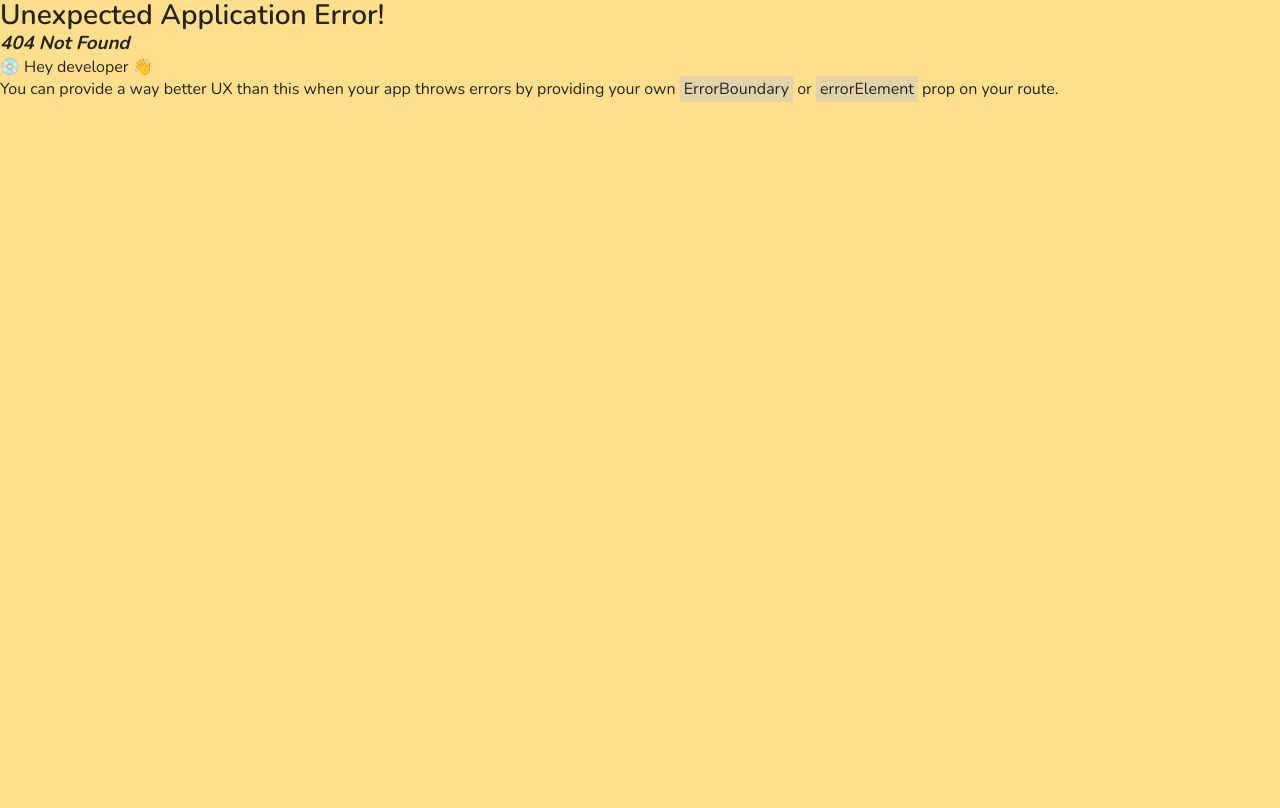
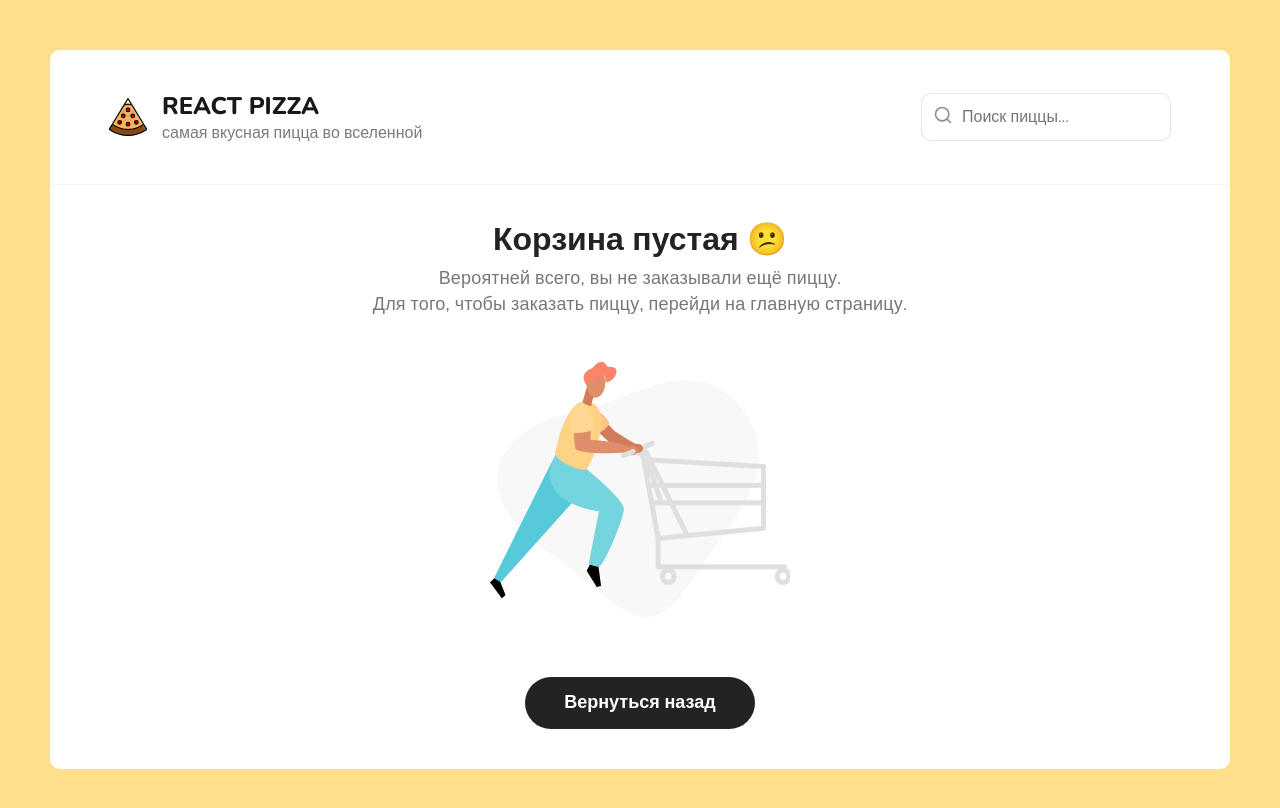
Before and after one commit to alexmegadrive/react-pizza, a React (Vite) app: page /cart in a window 1280 px wide. Before the commit this address had no page. Shown: the top 808 px of the page. Built offline with nearby package versions, Linux system fonts and the light colour scheme.

Commit message:
feat: add deploy clean config

```diff
--- a/package.json
+++ b/package.json
@@ -1,6 +1,5 @@
 {
   "name": "react-pizza",
-  "homepage": "/react-pizza/",
   "private": true,
   "version": "0.0.0",
   "type": "module",
--- a/src/components/CartEmpty.tsx
+++ b/src/components/CartEmpty.tsx
@@ -8,8 +8,8 @@ const CartEmpty = () => {
         <br />
         Для того, чтобы заказать пиццу, перейди на главную страницу.
       </p>
-      <img src="/react-pizza/img/empty-cart.png" alt="Empty cart" />
-      <Link to="/react-pizza" className="button button--black">
+      <img src="/img/empty-cart.png" alt="Empty cart" />
+      <Link to="/" className="button button--black">
         <span>Вернуться назад</span>
       </Link>
     </div>
--- a/src/components/Header.tsx
+++ b/src/components/Header.tsx
@@ -11,9 +11,9 @@ const Header: FC = () => {
   return (
     <div className="header">
       <div className="container">
-        <Link to="/react-pizza">
+        <Link to="/">
           <div className="header__logo">
-            <img width="38" src="./img/pizza-logo.svg" alt="Pizza logo" />
+            <img width="38" src="/img/pizza-logo.svg" alt="Pizza logo" />
             <div>
               <h1>React Pizza</h1>
               <p>самая вкусная пицца во вселенной</p>
@@ -23,7 +23,7 @@ const Header: FC = () => {
         <Search />
         {location.pathname !== "/cart" && (
           <div className="header__cart">
-            <Link to="/react-pizza/cart" className="button button--cart">
+            <Link to="/cart" className="button button--cart">
               <span>{totalPrice} ₽</span>
               <div className="button__delimiter"></div>
               <svg
--- a/src/components/PizzaBlock/index.tsx
+++ b/src/components/PizzaBlock/index.tsx
@@ -38,7 +38,7 @@ const PizzaBlock: FC<IPizzaBlock> = ({
   return (
     <div className="pizza-block-wrapper">
       <div className="pizza-block">
-        <Link to={`/react-pizza/pizza/${id}`} key={id}>
+        <Link to={`/pizza/${id}`} key={id}>
           <img className="pizza-block__image" src={imageUrl} alt="Pizza" />
           <h4 className="pizza-block__title">{title}</h4>
         </Link>
--- a/vite.config.ts
+++ b/vite.config.ts
@@ -4,7 +4,7 @@ import * as path from "path";
 
 // https://vitejs.dev/config/
 export default defineConfig({
-  base: "/react-pizza/",
+  base: "/",
   plugins: [react()],
   resolve: {
     alias: [{ find: "@", replacement: path.resolve(__dirname, "src") }],
```
Also changed, not shown: src/main.tsx (+6 -6 lines).
